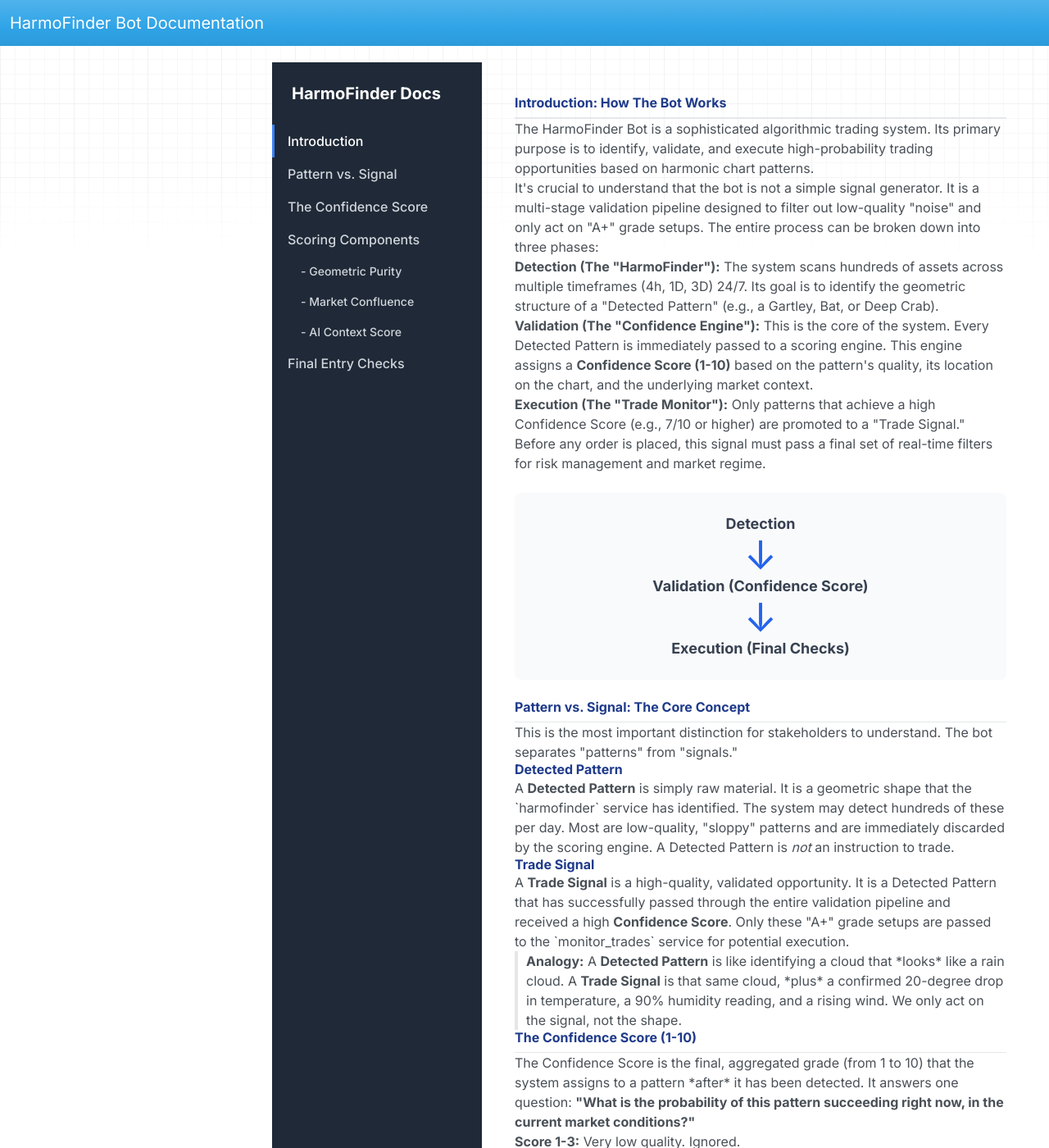
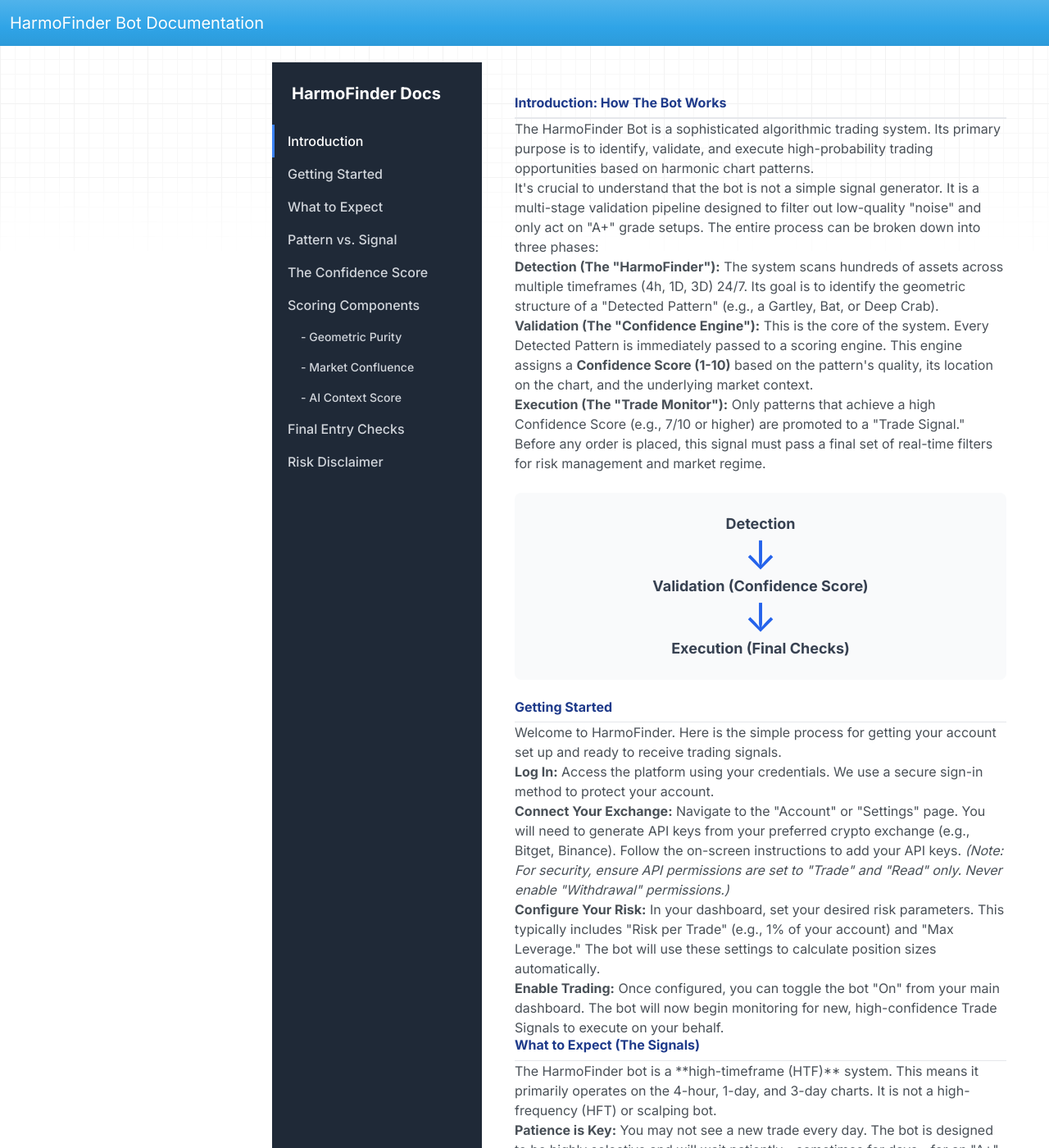
Before and after one commit to sfavato/cornerstone_trading_systems, an MkDocs documentation site: the page built from docs/index.md, in a window 1280 px wide and 1400 px high. Shown: the whole window at 82% size. Built offline with MkDocs 1.6.1, drawn with Linux system fonts in a browser that asks for light colours; nearby versions of some CDN libraries; some of the changed text lies outside the part shown.

Commit message:
Update index.md

```diff
--- a/docs/index.md
+++ b/docs/index.md
@@ -66,6 +66,18 @@
             padding-left: 2rem;
             font-size: 0.875rem;
         }
+        /* Style for the risk disclaimer */
+        .prose .disclaimer {
+            background-color: #fffbeb; /* Amber 50 */
+            border: 1px solid #fde68a; /* Amber 200 */
+            color: #b45309; /* Amber 700 */
+            padding: 1rem;
+            border-radius: 0.5rem;
+        }
+        .prose .disclaimer h3 {
+            color: #b45309; /* Amber 700 */
+            margin-top: 0;
+        }
     </style>
 </head>
 <body class="bg-gray-100">
@@ -79,6 +91,8 @@
             <!-- Sticky navigation for sidebar -->
             <div class="sticky top-0">
                 <a href="#introduction" class="sidebar-link active">Introduction</a>
+                <a href="#getting-started" class="sidebar-link">Getting Started</a>
+                <a href="#what-to-expect" class="sidebar-link">What to Expect</a>
                 <a href="#pattern-vs-signal" class="sidebar-link">Pattern vs. Signal</a>
                 <a href="#confidence-score" class="sidebar-link">The Confidence Score</a>
                 <a href="#score-components" class="sidebar-link">Scoring Components</a>
@@ -86,6 +100,7 @@
                 <a href="#market-confluence" class="sidebar-link sidebar-sub-link">- Market Confluence</a>
                 <a href="#ai-context-score" class="sidebar-link sidebar-sub-link">- AI Context Score</a>
                 <a href="#final-checks" class="sidebar-link">Final Entry Checks</a>
+                <a href="#risk-disclaimer" class="sidebar-link">Risk Disclaimer</a>
             </div>
         </nav>
 
@@ -111,6 +126,29 @@
                         <div class="text-5xl text-blue-600">↓</div>
                         <span class="font-bold text-lg text-gray-700">Execution (Final Checks)</span>
                     </div>
+                </section>
+
+                <!-- Getting Started Section -->
+                <section id="getting-started" class="content-section">
+                    <h2>Getting Started</h2>
+                    <p>Welcome to HarmoFinder. Here is the simple process for getting your account set up and ready to receive trading signals.</p>
+                    <ol>
+                        <li><strong>Log In:</strong> Access the platform using your credentials. We use a secure sign-in method to protect your account.</li>
+                        <li><strong>Connect Your Exchange:</strong> Navigate to the "Account" or "Settings" page. You will need to generate API keys from your preferred crypto exchange (e.g., Bitget, Binance). Follow the on-screen instructions to add your API keys. <em>(Note: For security, ensure API permissions are set to "Trade" and "Read" only. Never enable "Withdrawal" permissions.)</em></li>
+                        <li><strong>Configure Your Risk:</strong> In your dashboard, set your desired risk parameters. This typically includes "Risk per Trade" (e.g., 1% of your account) and "Max Leverage." The bot will use these settings to calculate position sizes automatically.</li>
+                        <li><strong>Enable Trading:</strong> Once configured, you can toggle the bot "On" from your main dashboard. The bot will now begin monitoring for new, high-confidence Trade Signals to execute on your behalf.</li>
+                    </ol>
+                </section>
+
+                <!-- What to Expect Section -->
+                <section id="what-to-expect" class="content-section">
+                    <h2>What to Expect (The Signals)</h2>
+                    <p>The HarmoFinder bot is a **high-timeframe (HTF)** system. This means it primarily operates on the 4-hour, 1-day, and 3-day charts. It is not a high-frequency (HFT) or scalping bot.</p>
+                    <ul>
+                        <li><strong>Patience is Key:</strong> You may not see a new trade every day. The bot is designed to be highly selective and will wait patiently—sometimes for days—for an "A+" setup that meets its strict Confidence Score threshold.</li>
+                        <li><strong>Signal Notifications:</strong> When a validated Trade Signal is detected, you will receive a notification (e.g., via Discord or Telegram). This notification will include the Asset, Direction (LONG/SHORT), Entry Price, Stop Loss, and Take Profit targets.</li>
+                        <li><strong>Trade Management:</strong> If you have auto-trading enabled, the bot will manage the trade for you, moving the stop loss to break-even at the appropriate time and taking profit at predefined targets.</li>
+                    </ul>
                 </section>
 
                 <!-- Pattern vs. Signal Section -->
@@ -210,6 +248,17 @@
                     <p class="font-bold text-lg text-blue-800">Only a signal that passes every single check in this entire funnel—from Detection to Purity to Confluence to AI Context to Final Filters—will result in an order being placed on the exchange.</p>
                 </section>
 
+                <!-- Risk Disclaimer Section -->
+                <section id="risk-disclaimer" class="content-section">
+                    <h2>Important: Risk Disclaimer</h2>
+                    <div class="disclaimer">
+                        <h3>High-Risk Investment Warning</h3>
+                        <p>Trading cryptocurrencies and financial derivatives carries a high level of risk and may not be suitable for all investors. The high degree of leverage can work against you as well as for you. Before deciding to trade, you should carefully consider your investment objectives, level of experience, and risk appetite.</p>
+                        <p><strong>Past performance is not indicative of future results.</strong> All trading involves risk, and you should only invest money you can afford to lose.</p>
+                        <p>The HarmoFinder Bot is an automated tool and does not constitute financial advice. All decisions made by the bot are based on algorithms and historical data, which do not guarantee future performance. We are not liable for any losses incurred from using this software. By using this service, you acknowledge and accept the risks involved in automated trading.</p>
+                    </div>
+                </section>
+
             </div>
         </main>
     </div>
@@ -247,6 +296,11 @@
                     history.pushState(null, null, `#${targetId}`);
                 });
             });
+
+            // Set the first link as active by default
+            if (navLinks.length > 0) {
+                navLinks[0].classList.add("active");
+            }
         });
     </script>
 </body>
```
